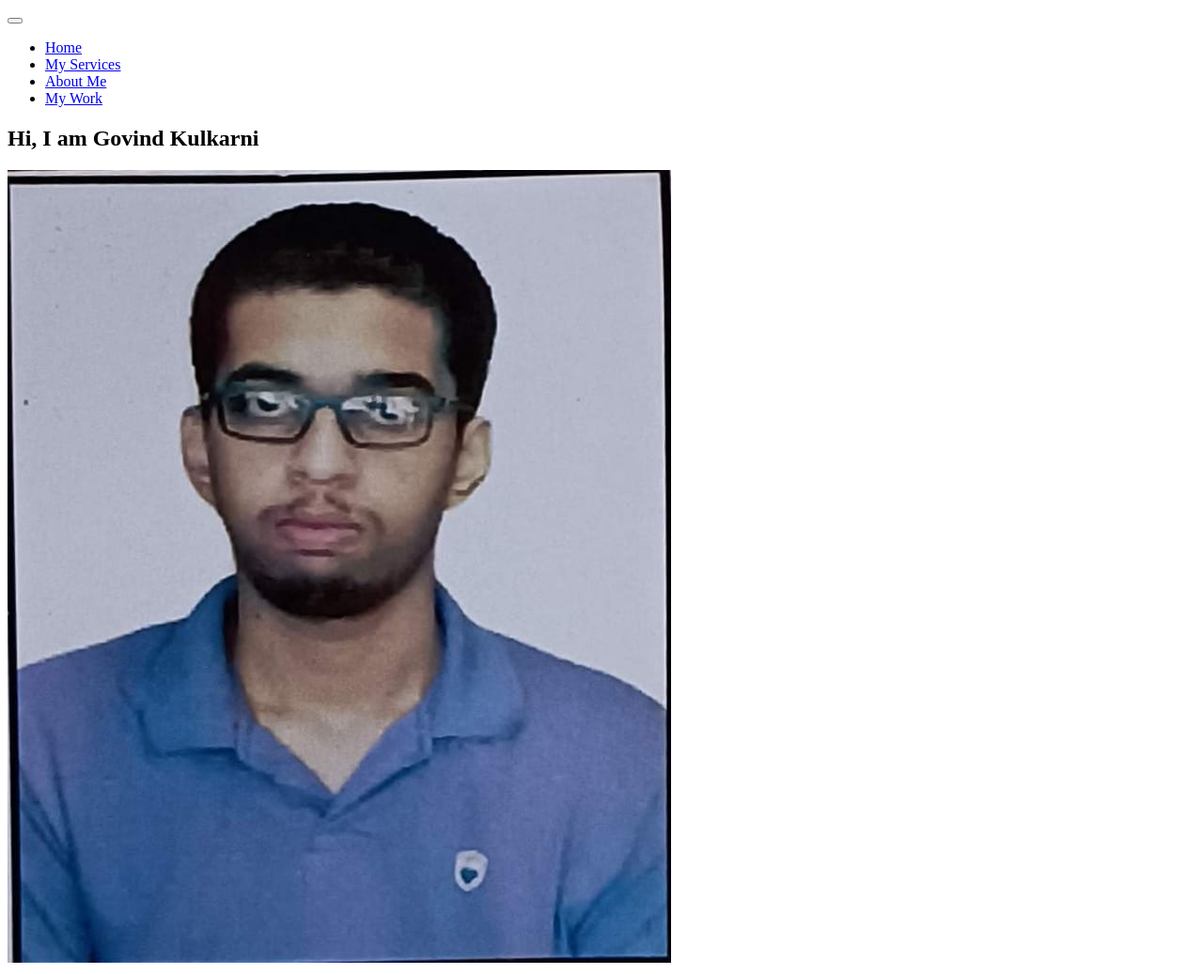
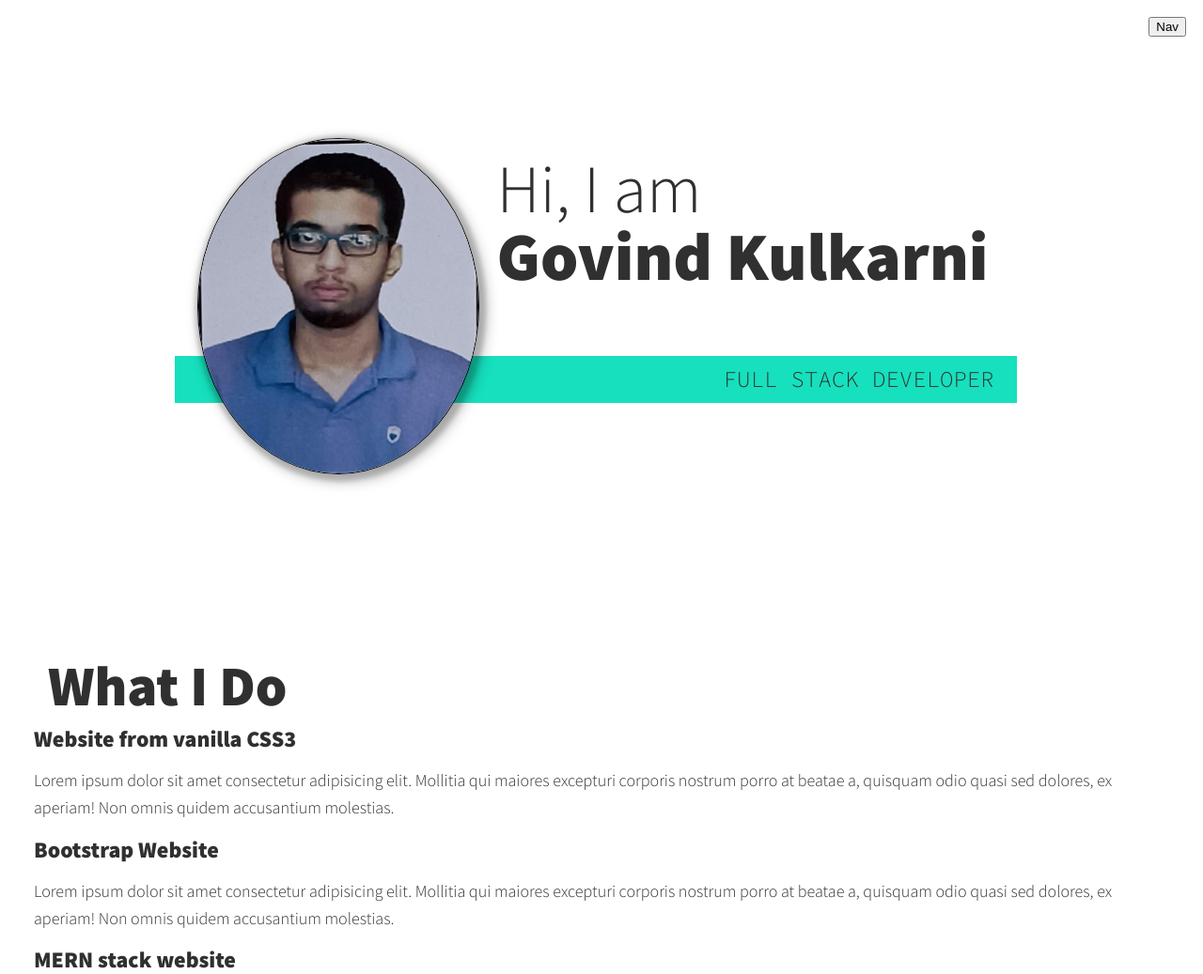
Before and after one commit to govindKulk/portfolio, a plain HTML site: page index.html in a window 1280 px wide. Shown: the top 1037 px of the page at 94% size. Drawn offline with Linux system fonts and the light colour scheme.

Commit message:
styled intro section completely and made navbar for mobile devices(uncomplete)

```diff
--- a/index.html
+++ b/index.html
@@ -11,16 +11,19 @@
     <link
         href="https://fonts.googleapis.com/css2?family=Source+Code+Pro:wght@300;900&family=Source+Sans+Pro:wght@300;900&display=swap"
         rel="stylesheet">
+        <link rel="stylesheet" href="style.css">
 </head>
 
 <body>
+    <header>
+
         <div class="logo">
             <!--
                 Logo Image Here
              -->
         </div>
-    <button class="nav-toggle" aria-label="toggle navigation">
-        <span class="hamburger"></span>
+        <button class="nav-toggle" aria-label="toggle navigation" id="btn">
+            <span class="hamburger"> Nav</span>
         </button>
         <nav class="nav">
             <ul class="nav-list">
@@ -31,15 +34,17 @@
             </ul>
         </nav>
 
+    </header>
+
     <!-- Introduction -->
     <section class="intro" id="home">
         <h1 class="section-title section-title-intro">
             Hi, I am <strong> Govind Kulkarni</strong>
         </h1>
         <p class="section-subtitle section-subtitle-intro">
-
+            FULL STACK DEVELOPER
         </p>
-        <img src="images/profile.jpeg" alt="govind-kulkarni">
+        <img src="images/profile.jpeg" alt="govind-kulkarni" class="intro-img">
 
     </section>
 
@@ -73,7 +78,9 @@
     <!-- About Me -->
     <section class="about-me" id="about">
         <h2 class="section-title section-title-about">Who I Am</h2>
-        <p class="section-subtitle section-subtitle-about"></p>
+        <p class="section-subtitle section-subtitle-about">
+            Web Developer Enthusisast.
+        </p>
         <div class="about-me-body">
             <p></p>
             <p></p>
@@ -117,7 +124,7 @@
 
         </ul>
     </footer>
-
+    <script src="app.js"></script>
 
 </body>
 
--- a/style.css
+++ b/style.css
@@ -2,6 +2,10 @@
 *::before,
 *::after{
     box-sizing: border-box;
+}
+
+html{
+    /* scroll-behavior: smooth; */
 }
 
 :root{
@@ -19,6 +23,9 @@
     --fs-h2: 2.25rem;
     --fs-h3: 1.25rem;
     --fs-body: 1rem;
+
+    --bs: 0.25em 0.25em 0.75em 0.2em rgba(0,0,0, 0.25),
+    0.125em 0.125em 0.25em 0.3em rgba(0,0,0,.15);;
 }
 
 @media (min-width: 800px){
@@ -42,6 +49,14 @@ body{
     line-height: 1.6;
 }
 
+strong{
+    font-weight: var(--fw-bold);
+}
+
+section{
+    padding: 5em 2em;
+}
+
 /* Basic Styles for image */
 
 img{
@@ -54,10 +69,149 @@ img{
 h1,
 h2,
 h3 {
-    line-height: 1.1;
+    line-height: 1;
     margin: 0;
 }
 
 h1 {font-size: var(--fs-h1);}
 h2 {font-size: var(--fs-h2);}
 h3 {font-size: var(--fs-h3);}
+
+
+
+/* Styling the subtitles and titles */
+.section-title{
+    margin: 0.25em;
+}
+
+.section-title-intro{
+    font-weight: var(--fw-reg);
+}
+
+.section-title-intro strong{
+    display: block;
+}
+
+.section-subtitle{
+    font-size: var(--fs-h3);
+    margin: 0;
+}
+
+.section-subtitle-intro,
+.section-subtitle-about{
+    background: var(--clr-accent);
+    font-family: var(--ff-secondary);
+    margin-bottom: 1em;
+    padding: 0.25em 1em;
+
+}
+
+/* styling the Header */
+
+header{
+    display: flex;
+    justify-content: space-between;
+    padding: 1em;
+}
+
+.logo{
+
+    /* we dont have any logo */
+}
+
+nav{
+    /* display: none; */
+    position: fixed;
+    background: var(--clr-dark);
+    color: var(--clr-light);
+    top: 0;
+    bottom: 0;
+    left: 0;
+    right: 0;
+    z-index: 100;
+
+    transform: translateX(0%);
+    transition: transform 250m ease-in-out;
+    display: none;
+
+}
+
+.nav-list{
+    display: flex;
+    list-style: none;
+    flex-direction: column;
+    height: 100%;
+    justify-content: space-evenly;
+    align-items: center;
+
+}
+
+.nav-link{
+    text-decoration: none;
+    color: inherit;
+    font-weight: var(--fw-bold);
+    font-size: var(--fs-h2);
+
+}
+
+.nav-link:hover{
+    color: var(--clr-accent);
+}
+
+.hamburger{
+
+}
+
+
+
+/* styling the intro section */
+
+.intro{
+    position: relative;
+}
+
+
+
+@media (min-width: 600px){
+    .intro{
+        display: grid;
+        grid-template-areas:
+            "img title"
+            "img subtitle";
+        grid-template-columns: min-content max-content;
+
+        margin:0 auto;
+        width: min-content;
+    }
+    .intro-img{
+        grid-area: img;
+        max-width: 300px;
+
+
+    }
+
+    .section-subtitle-intro{
+        grid-area: subtitle;
+        align-self: start;
+        grid-column: 1/-1;
+        text-align: right;
+        grid-row: 2;
+        position: relative;
+        left: -1.5rem;
+        width: calc(100% + 1.5em);
+
+    }
+}
+
+.intro-img{
+    border-radius: 50%;
+    box-shadow: var(--bs);
+    max-width: 300px;
+    border: 1px solid black;
+    z-index: 2;
+    position: relative;
+}
+
+.section-subtitle-intro{
+    display: inline-block;
+}
```
Also changed, not shown: app.js (+7 -0 lines). Lines whose indentation alone changed are shown as unchanged.
